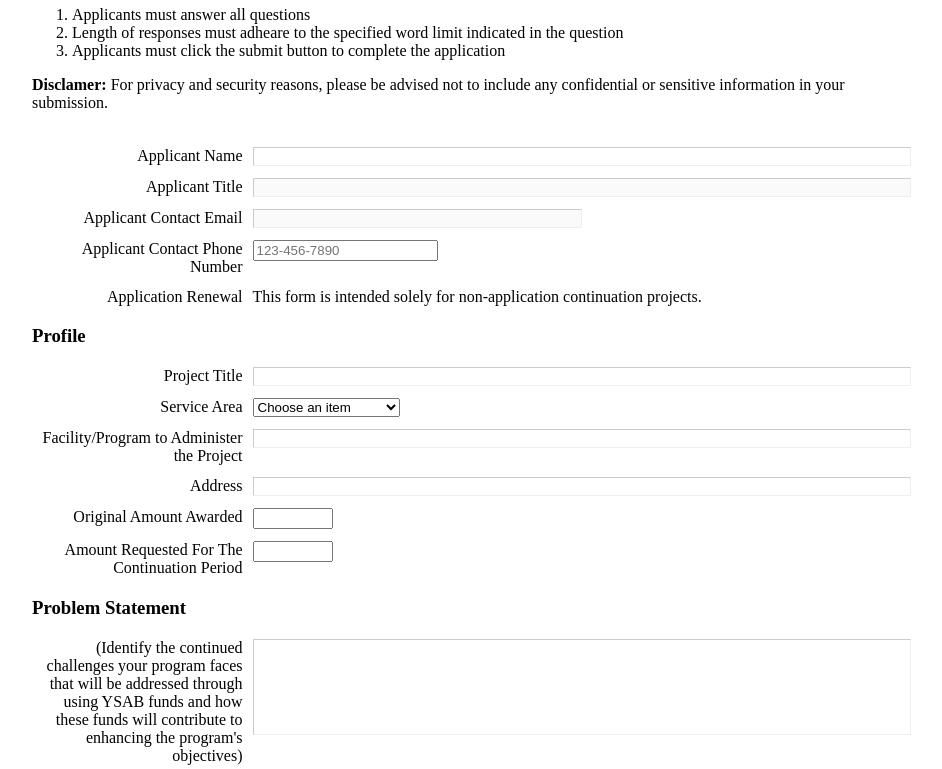
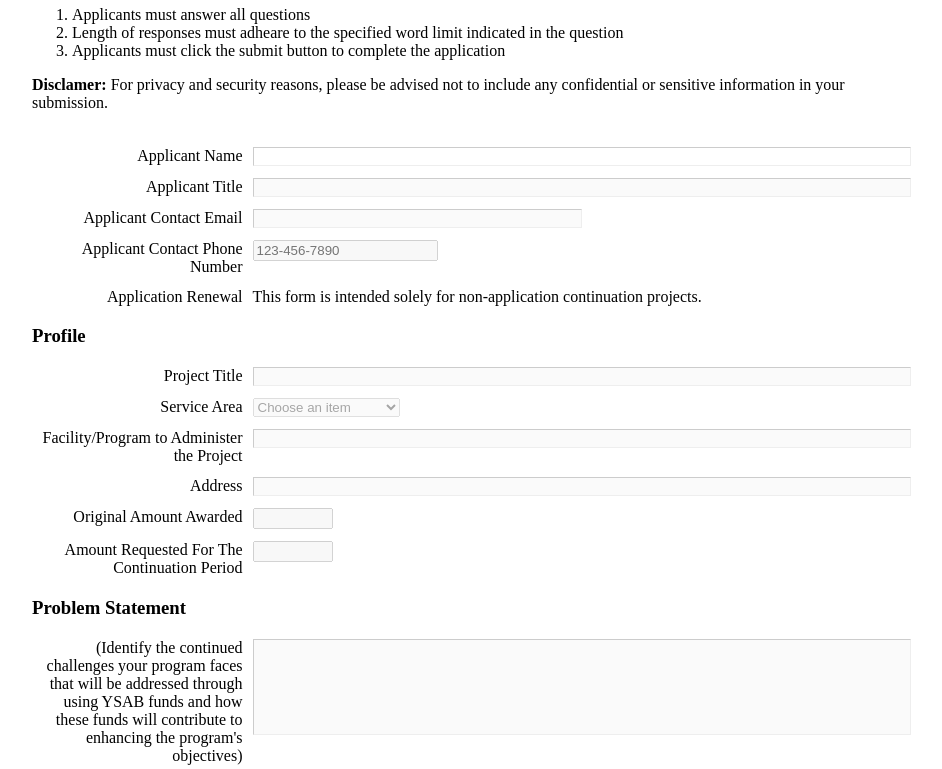
Before and after one commit to jlo-dcjd/ysab-continuation, a Flask app: page / in a window 1280 px wide. Shown: the part 330-1099 px from the top of the page, without its empty margins (168-1110 px from the left). Run offline with Flask 3, Linux system fonts and the light colour scheme.

Commit message:
revised disabled logic

```diff
--- a/templates/index.html
+++ b/templates/index.html
@@ -48,7 +48,7 @@
           Applicant Contact Email
         </label>
         <div>
-          <input id="email" name="email" type="email" spellcheck="false" value="" maxlength="255" tabindex="3" required disabled>
+          <input id="email" name="email" type="email" spellcheck="false" value="" maxlength="255" tabindex="3" required disabled oninput="checkField('email', 'phone')">
        </div>
     </div>
 
@@ -57,7 +57,7 @@
         Applicant Contact Phone Number
       </label>
       <div>
-        <input id="phone" name="phone" type="tel" pattern="[0-9]{3}-[0-9]{3}-[0-9]{4}" placeholder="123-456-7890" oninput="formatPhoneNumber(this)" maxlength="12" required>
+        <input id="phone" name="phone" type="tel" pattern="[0-9]{3}-[0-9]{3}-[0-9]{4}" placeholder="123-456-7890" oninput="formatPhoneNumber(this);checkField('phone', 'title')" maxlength="12" required disabled>
       </div>
     </div>
   <script>
@@ -90,7 +90,7 @@
   </script>
 
     <div>
-      <label class="desc" id="application_renewal" for="application_renewal">
+      <label for="application_renewal">
             Application Renewal
       </label>
       <div>
@@ -104,7 +104,7 @@
           Project Title
         </label>
         <div>
-          <input id="title" name="title" type="text" class="field text fn" value="" size="8" tabindex="1">
+          <input id="title" name="title" type="text"  value="" size="8" tabindex="1" oninput="checkField('title', 'service_area')" disabled>
        </div>
     </div>
 
@@ -113,7 +113,7 @@
             Service Area
         </label>
         <div>
-        <select id="service_area" name="service_area" class="field select medium" tabindex="11">
+        <select id="service_area" name="service_area" class="field select medium" tabindex="11" oninput="checkField('service_area', 'facility')" disabled>
           <option disabled selected>Choose an item</option>
           <option value="Clinical Services">Clinical Services</option>
           <option value="Detention Services">Detention Services</option>
@@ -130,7 +130,7 @@
         Facility/Program to Administer the Project
         </label>
         <div>
-          <input id="facility" name="facility" type="text" class="field text fn" value="" size="8" tabindex="1">
+          <input id="facility" name="facility" type="text"  value="" size="8" tabindex="1" oninput="checkField('facility', 'address')" disabled>
        </div>
     </div>
 
@@ -139,16 +139,16 @@
         Address
         </label>
         <div>
-          <input id="address" name="address" type="text" class="field text fn" value="" size="8" tabindex="1">
+          <input id="address" name="address" type="text" value="" size="8" tabindex="1" oninput="checkField('address', 'amount_awarded')" disabled>
        </div>
     </div>
 
     <div>
-        <label class="desc" id="amount_awarded" for="amount_awarded">
+        <label for="amount_awarded">
         Original Amount Awarded
         </label>
         <div>
-          <input id="amount_awarded" name="amount_awarded" type="number" class="field text fn" value="" size="8" tabindex="1" min="1" max="99999">
+          <input id="amount_awarded" name="amount_awarded" type="number" value="" size="8" tabindex="1" min="1" max="99999" oninput="checkField('amount_awarded', 'amount_requested')" disabled>
        </div>
     </div>
 
@@ -157,7 +157,7 @@
       Amount Requested For The Continuation Period
       </label>
       <div>
-        <input id="amount_requested" name="amount_requested" type="number" class="field text fn" value="" size="8" tabindex="1" min="1" max="99999">
+        <input id="amount_requested" name="amount_requested" type="number" value="" size="8" tabindex="1" min="1" max="99999" oninput="checkField('amount_requested', 'problem_statement')" disabled>
      </div>
   </div>
 
@@ -166,7 +166,7 @@
     <div>
       <label for="problem_statement">(Identify the continued challenges your program faces that will be addressed through using YSAB funds and how these funds will contribute to enhancing the program's objectives)</label>
       <div>
-        <textarea id="problem_statement" name="problem_statement" spellcheck="true" rows="6" cols="50" tabindex="4" placeholder=""></textarea>
+        <textarea id="problem_statement" name="problem_statement" spellcheck="true" rows="6" cols="50" tabindex="4" placeholder="" oninput="checkField('problem_statement', 'continuation_justification')" disabled></textarea>
       </div>
   </div>
 
@@ -175,7 +175,7 @@
     <div>
       <label for="continuation_justification">(<u><b>Justify</b></u> the continuation of this YSAB funded project)</label>
       <div>
-        <textarea id="continuation_justification" name="continuation_justification" spellcheck="true" rows="10" cols="50" tabindex="4" placeholder="Maximum 250 words"></textarea>
+        <textarea id="continuation_justification" name="continuation_justification" spellcheck="true" rows="10" cols="50" tabindex="4" placeholder="Maximum 250 words" disabled></textarea>
       </div>
   </div>
 
```
